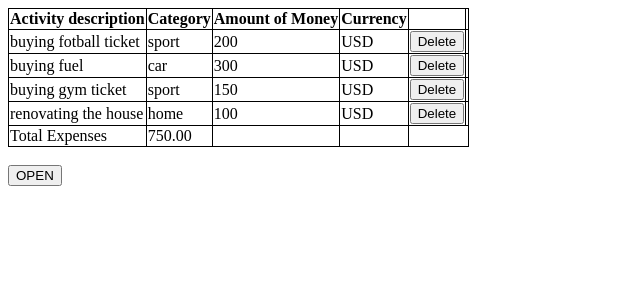
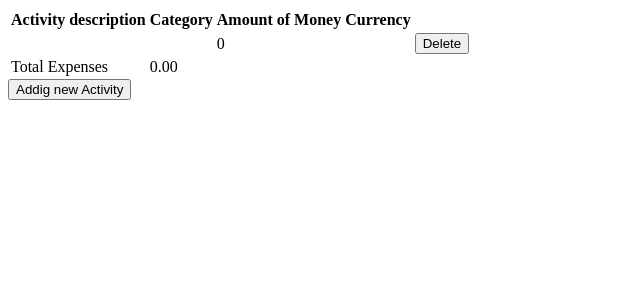
Before and after one commit to Mechazzz/Expense_Tracker, a React (Vite) app: page / in a window 1280 px wide. Shown: the top 300 px of the page, without its empty margins (0-640 px from the left). Built offline with nearby package versions, Linux system fonts and the light colour scheme.

Commit message:
Modal/UserInPut/App_Components_Update

```diff
--- a/src/App.tsx
+++ b/src/App.tsx
@@ -3,40 +3,39 @@ import reactLogo from './assets/react.svg'
 import viteLogo from '/vite.svg' */
 import { useState } from "react";
 import "./App.css";
-import Expenses from "./assets/Components/Expenses";
-import Modal from "./assets/Components/Modal";
+import Expenses from "./Components/Expenses";
+import Modal from "./Components/Modal";
 
 function App() {
+  type userInput = {
+    activity: string;
+    category: string;
+    amount: number;
+    currency: string;
+  };
+
   const [activities, setActvities] = useState([
     {
-      id: 1,
-      activity: "buying fotball ticket",
-      category: "sport",
-      amount: 200,
-      currency: "USD",
-    },
-    {
-      id: 2,
-      activity: "buying fuel",
-      category: "car",
-      amount: 300,
-      currency: "USD",
-    },
-    {
-      id: 3,
-      activity: "buying gym ticket",
-      category: "sport",
-      amount: 150,
-      currency: "USD",
-    },
-    {
-      id: 4,
-      activity: "renovating the house",
-      category: "home",
-      amount: 100,
-      currency: "USD",
+      id: 0,
+      activity: "",
+      category: "",
+      amount: 0,
+      currency: "",
     },
   ]);
+
+  //----------------------------------------------
+  const handleFormSubmit = (userInput: userInput) => {
+    const newActivity = {
+      id: activities.length + 1,
+      ...userInput,
+    };
+
+    setActvities((prevActivities) => [...prevActivities, newActivity]);
+
+    console.log("New activity added:", newActivity);
+  };
+  //------------------------------------
 
   return (
     <>
@@ -46,8 +45,8 @@ function App() {
           setActvities(activities.filter((item) => item.id !== id))
         }
       />
+      <Modal onSubmituserInput={handleFormSubmit} />
       <br />
-      <Modal />
     </>
   );
 }
--- a/src/assets/Components/Expenses.tsx
+++ b/src/Components/Expenses.tsx
@@ -1,4 +1,4 @@
-import "../Styling/Expenses.css";
+/* import "./Styling/Expenses.css"; */
 
 interface Activity {
   id: number;
@@ -14,7 +14,6 @@ interface Props {
 }
 
 const Expenses = ({ activities, onDelete }: Props) => {
-  if (activities.length === 0) return null;
   return (
     <table className="table">
       <thead>
--- a/src/assets/Components/Modal.tsx
+++ b/src/Components/Modal.tsx
@@ -1,24 +1,28 @@
 import { useState } from "react";
 import UserInput from "./UserInput";
 
-const Modal = () => {
+const Modal = ({ onSubmituserInput }) => {
   const [modal, setModal] = useState(false);
 
   const toggleFunction = () => {
     setModal(!modal);
   };
 
+  const handleSubmitFormInModal = (userInput) => {
+    onSubmituserInput(userInput);
+    toggleFunction();
+  };
+
   return (
     <>
-      <button onClick={toggleFunction}>OPEN</button>
+      <button onClick={toggleFunction}>Addig new Activity</button>
       {modal && (
         <div>
           <div onClick={toggleFunction}></div>
           <div>
             <h2>Title</h2>
             <p>The Long Text</p>
-            <UserInput />
-            <button onClick={toggleFunction}>CLOSE</button>
+            <UserInput onSubmituserInput={handleSubmitFormInModal} />
           </div>
         </div>
       )}
--- a/src/assets/Components/UserInput.tsx
+++ b/src/Components/UserInput.tsx
@@ -6,23 +6,25 @@ const schema = z.object({
   activity: z
     .string()
     .min(1, { message: "Activity is required" })
-    .min(2, { message: "Activity name must contain at least 2 characters" }),
-  category: z
-    .string()
-    .min(1, { message: "Category is required" })
-    .min(4, { message: "Category name must contain at least 4 characters" }),
+    .min(2, { message: "Activity name must contain at least 2 characters" })
+    .refine(
+      (txt) => /^[a-zA-Z\s]*$/.test(txt),
+      "Activity should contain only letters or space"
+    ),
+  category: z.string().refine((value) => value !== "", {
+    message: "Valid category is needed",
+  }),
   amount: z
     .number()
-    .min(1, { message: "Currency is required and must be a valid number" }),
-  currency: z
-    .string()
-    .min(1, { message: "Currency is required" })
-    .min(0, "Currency is required and must be a valid number"),
+    .min(1, { message: "Amount is required and must be a valid number" }),
+  currency: z.string().refine((value) => value !== "", {
+    message: "Valid category is needed",
+  }),
 });
 
 type Data = z.infer<typeof schema>;
 
-const UserInput = () => {
+const UserInput = ({ onSubmituserInput }) => {
   const {
     register,
     handleSubmit,
@@ -36,7 +38,9 @@ const UserInput = () => {
       currency: "",
     },
   });
-  const onSubmitUserData = (userData: FieldValues) => console.log(userData);
+  const onSubmitUserData = (userData: FieldValues) => {
+    onSubmituserInput(userData);
+  };
 
   return (
     <form onSubmit={handleSubmit(onSubmitUserData)}>
@@ -54,12 +58,13 @@ const UserInput = () => {
       </div>
       <div>
         <label htmlFor="category">Category:</label>
-        <input
-          {...register("category")}
-          id="category"
-          type="text"
-          placeholder="Please type the category"
-        />
+        <select {...register("category")} id="category">
+          <option value="">Please select a category</option>
+          <option value="Free time">Free time</option>
+          <option value="Business">Business</option>
+          <option value="Household">Household</option>
+          <option value="Others">Others</option>
+        </select>
         {errors.category && <p>{errors.category.message}</p>}
       </div>
       <div>
@@ -74,15 +79,15 @@ const UserInput = () => {
       </div>
       <div>
         <label htmlFor="currency">Currency:</label>
-        <input
-          {...register("currency", { valueAsNumber: false })}
-          id="currency"
-          type="text"
-          placeholder="Please type the currency"
-        />
+        <select {...register("currency")} id="currency">
+          <option value="">Please select a category</option>
+          <option value="EUR">EUR</option>
+          <option value="USD">USD</option>
+          <option value="HUF">HUF</option>
+        </select>
         {errors.currency && <p>{errors.currency.message}</p>}
       </div>
-      <button type="submit">Submit your changes</button>
+      <button type="submit">Submit your activity</button>
     </form>
   );
 };
```
Also changed, not shown: src/assets/Components/biztment.tsx (deleted, +0 -27 lines).
